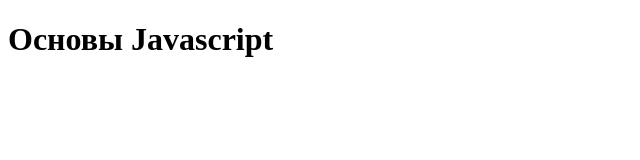
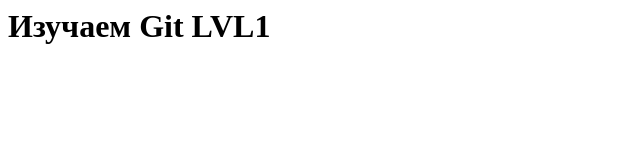
Before and after one commit to NurislamRE/module_1, a plain HTML site: page lesson_01/index.html in a window 1280 px wide. Shown: the whole page, without its empty margins (0-640 px from the left). Drawn offline with Linux system fonts and the light colour scheme.

Commit message:
Обновили index.html

```diff
--- a/lesson_01/index.html
+++ b/lesson_01/index.html
@@ -1,12 +1,11 @@
-<!DOCTYPE html>
-<html lang="js">
+<html lang="ru">
 <head>
     <meta charset="UTF-8">
     <meta http-equiv="X-UA-Compatible" content="IE=edge">
-    <title>Javascript</title>
+    <title>Git learn</title>
     <script defer src="script.js"></script>
 </head>
 <body>
-    <h1>Основы Javascript</h1>
+    <h1>Изучаем Git LVL1</h1>
 </body>
 </html>
```
Also changed, not shown: lesson_01_02/index.html (+3 -4 lines).
